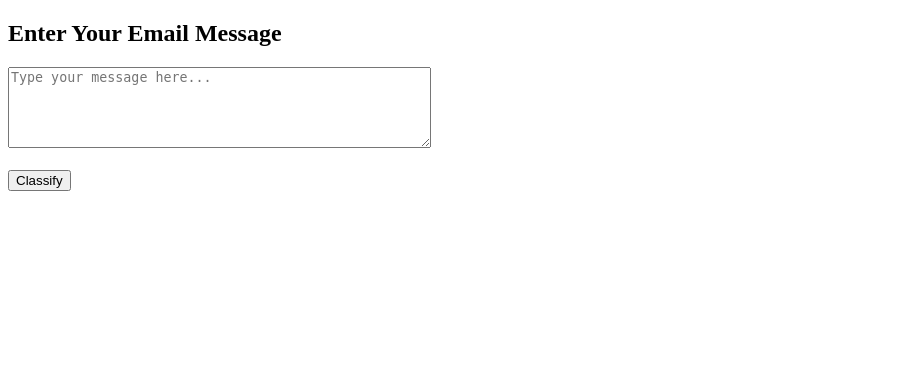
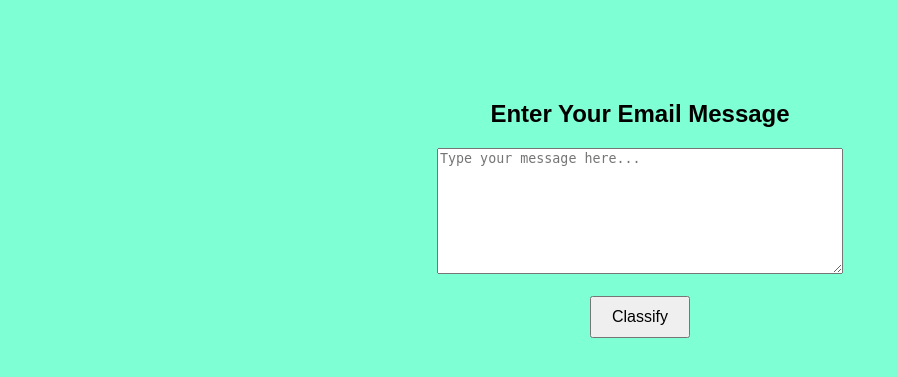
Before and after one commit to sri007vasan/PHINISING-MAIL, a Flask app: page / in a window 1280 px wide. Shown: the top 377 px of the page, without its empty margins (0-898 px from the left). Run offline with Flask 3, Linux system fonts and the light colour scheme; parts of the project's set-up code (start-up, migrations or seed data) failed here and were passed over.

Commit message:
updated_frontend
updated the frontend

```diff
--- a/templates/index.html
+++ b/templates/index.html
@@ -3,17 +3,33 @@
 <head>
     <meta charset="utf-8">
     <title>Spam Classifier</title>
+    <style>
+        body {
+            font-family: Arial, sans-serif;
+            text-align: center;
+            margin-top: 100px;
+            background-color: aquamarine;
+        }
+        textarea {
+            width: 400px;
+            height: 120px;
+            color: beige;
+        }
+        input[type="submit"] {
+            padding: 10px 20px;
+            font-size: 16px;
+        }
+    </style>
 </head>
 <body>
-    <centre>
     <h2>Enter Your Email Message</h2>
     <form method="POST" action="/predict">
-        <textarea name="message" rows="5" cols="50" placeholder="Type your message here..."></textarea><br><br>
+        <textarea name="message" placeholder="Type your message here..."></textarea><br><br>
         <input type="submit" value="Classify">
     </form>
+
     {% if prediction %}
         <h3>Prediction: {{ prediction }}</h3>
     {% endif %}
-</centre>
 </body>
 </html>
```
